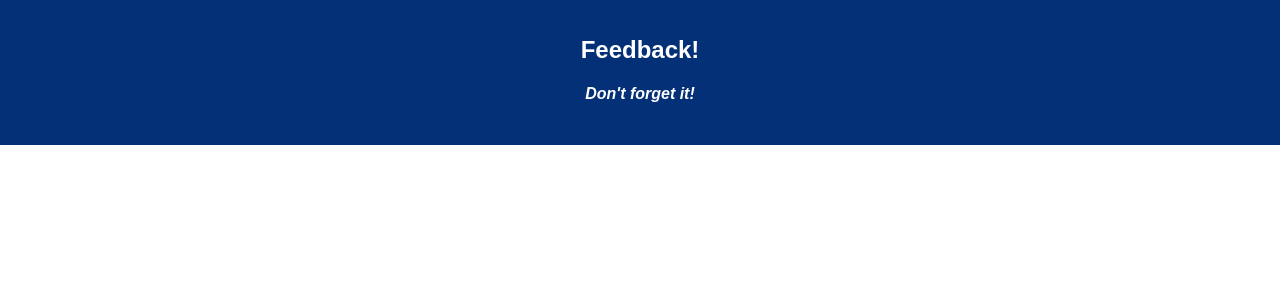
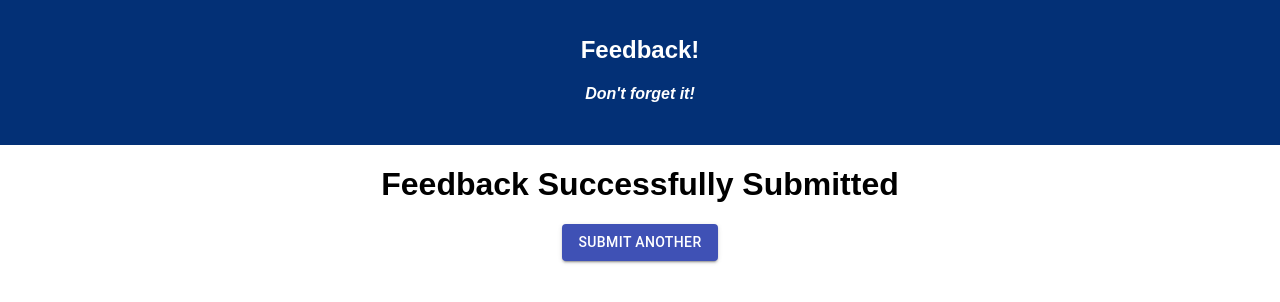
Before and after one commit to Mark-Prime/redux-feedback-loop, a React (Create React App) app: page /#/5 in a window 1280 px wide. Shown: the top 302 px of the page. Built offline with nearby package versions, Linux system fonts and the light colour scheme.

Commit message:
Completed base mode

```diff
--- a/src/components/App/App.js
+++ b/src/components/App/App.js
@@ -3,6 +3,7 @@ import FeelingForm from '../FeelingForm/FeelingForm'
 import ContentForm from '../ContentForm/ContentForm'
 import SupportForm from '../SupportForm/SupportForm'
 import CommentForm from '../CommentForm/CommentForm'
+import Successful from '../Successful/Successful'
 import ReviewAnswers from '../ReviewAnswers/ReviewAnswers'
 
 
@@ -25,6 +26,7 @@ class App extends Component {
           <Route path='/3' component={SupportForm} />
           <Route path='/4' component={CommentForm} />
           <Route path='/submit' component={ReviewAnswers} />
+          <Route path='/5' component={Successful} />
         </Router>
         <br/>
       </div>
--- a/src/components/ReviewAnswers/ReviewAnswers.js
+++ b/src/components/ReviewAnswers/ReviewAnswers.js
@@ -23,7 +23,7 @@ class ReviewAnswers extends Component {
         axios.post(`/api`, this.props.formSubmit)
         .then( (response) => {
             console.log(response)
-            this.props.history.push("/");
+            this.props.history.push("/5");
         }).catch( (error) => {
             alert('Bad things happened...')
             console.log('Error in post /api', error)
--- /dev/null
+++ b/src/components/Successful/Successful.js
@@ -0,0 +1,26 @@
+import React, { Component } from 'react';
+import { withRouter } from 'react-router-dom';
+import { connect } from 'react-redux';
+import Container from '@material-ui/core/Container'
+import Button from '@material-ui/core/Button'
+
+class Successful extends Component {
+
+    handleClick = () => {
+        this.props.dispatch({ type: 'RESET_STATE' });
+        this.props.history.push("/");
+    }
+
+    render() {
+        return (
+            <Container className="App" maxWidth="sm" margin="auto">
+                <h1>Feedback Successfully Submitted</h1>
+                <Button variant="contained" color="primary" onClick={this.handleClick}>
+                    Submit Another
+                </Button>
+            </Container>
+         );
+    }
+}
+
+export default withRouter(connect()(Successful));
```
